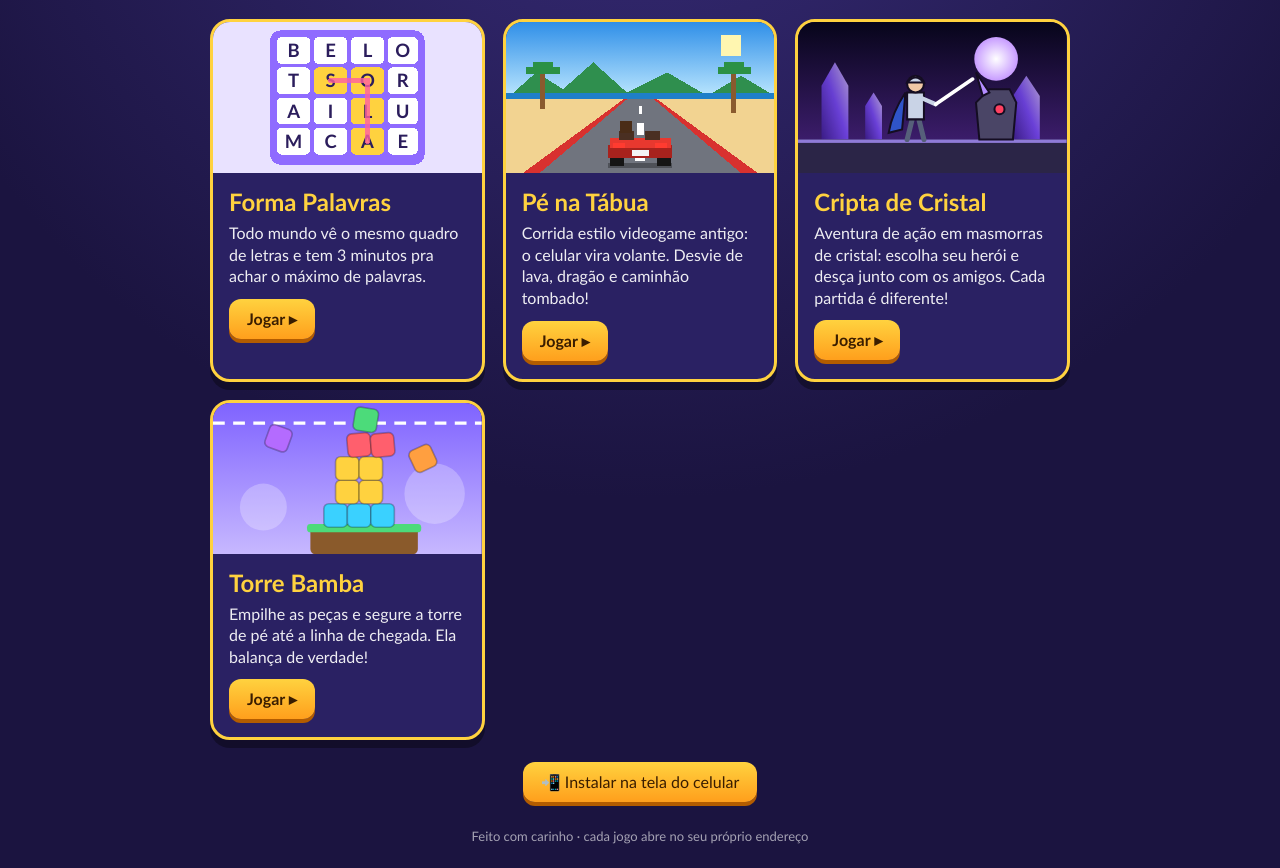
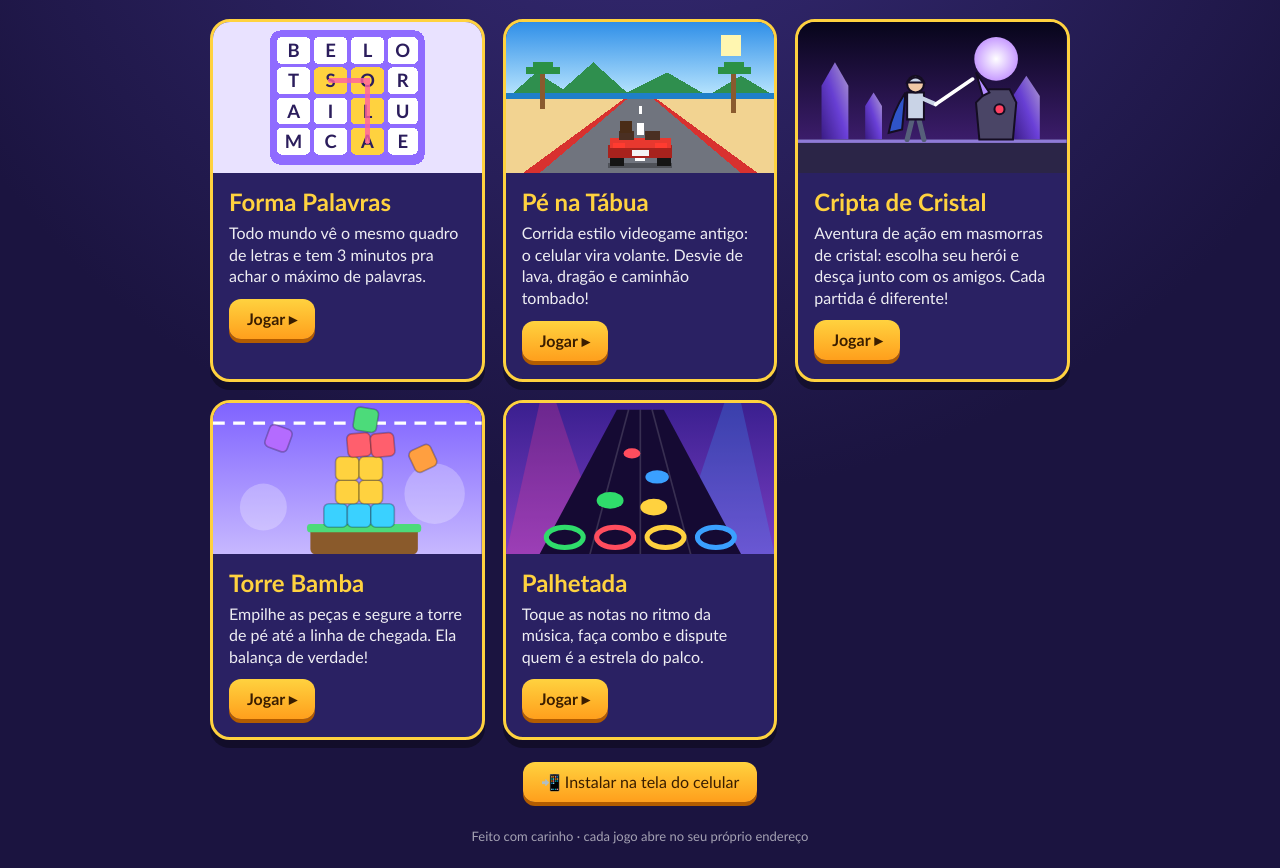
Before and after one commit to justletmein2/justletmein2.github.io, a plain HTML site: page site/index.html in a window 1280 px wide. Shown: the part 106-974 px from the top of the page. Drawn offline with Linux system fonts and the light colour scheme.

Commit message:
Portal: botão do Palhetada
Co-Authored-By: Claude Opus 5.5 <noreply@anthropic.com>
Claude-Session: https://claude.ai/code/session_01Vvd91V2uhpRM7J7vRKAuQR

```diff
--- a/site/index.html
+++ b/site/index.html
@@ -158,6 +158,22 @@
         <span class="btn">Jogar ▸</span>
       </div>
     </a>
+    <a class="jogo" href="./palhetada/">
+      <svg viewBox="0 0 160 90" aria-hidden="true" style="image-rendering:auto">
+        <defs><linearGradient id="phCeu" x1="0" y1="0" x2="0" y2="1"><stop offset="0" stop-color="#3a1f8f"/><stop offset="1" stop-color="#7b3fc4"/></linearGradient></defs>
+        <rect width="160" height="90" fill="url(#phCeu)"/>
+        <path d="M20 0 L30 0 L60 90 L0 90 Z" fill="#ff3d8b" opacity=".25"/><path d="M130 0 L140 0 L160 90 L100 90 Z" fill="#3aa0ff" opacity=".25"/>
+        <path d="M66 4 L94 4 L140 90 L20 90 Z" fill="#150a33"/>
+        <line x1="73" y1="4" x2="50" y2="90" stroke="#fff" stroke-opacity=".15"/><line x1="80" y1="4" x2="80" y2="90" stroke="#fff" stroke-opacity=".15"/><line x1="87" y1="4" x2="110" y2="90" stroke="#fff" stroke-opacity=".15"/>
+        <ellipse cx="75" cy="30" rx="5" ry="3" fill="#ff4d5e"/><ellipse cx="90" cy="44" rx="7" ry="4" fill="#3aa0ff"/><ellipse cx="62" cy="58" rx="8" ry="5" fill="#2fdc6b"/><ellipse cx="88" cy="62" rx="8" ry="5" fill="#ffd23f"/>
+        <ellipse cx="35" cy="80" rx="11" ry="6" fill="none" stroke="#2fdc6b" stroke-width="3"/><ellipse cx="65" cy="80" rx="11" ry="6" fill="none" stroke="#ff4d5e" stroke-width="3"/><ellipse cx="95" cy="80" rx="11" ry="6" fill="none" stroke="#ffd23f" stroke-width="3"/><ellipse cx="125" cy="80" rx="11" ry="6" fill="none" stroke="#3aa0ff" stroke-width="3"/>
+      </svg>
+      <div class="info">
+        <h2>Palhetada</h2>
+        <p>Toque as notas no ritmo da música, faça combo e dispute quem é a estrela do palco.</p>
+        <span class="btn">Jogar ▸</span>
+      </div>
+    </a>
   </main>
   <button id="instalar" class="btn" hidden>📲 Instalar na tela do celular</button>
   <div id="comoInstalar" class="fundo" hidden>
```
Also changed, not shown: 1 other file.
